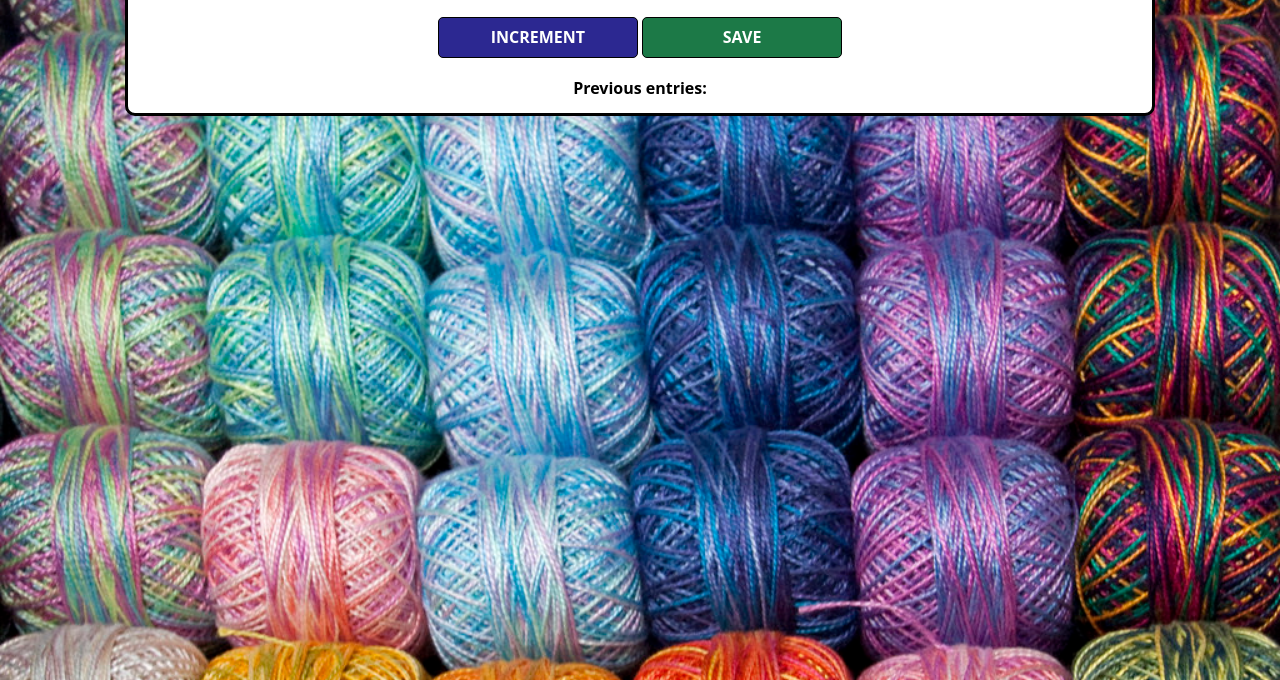
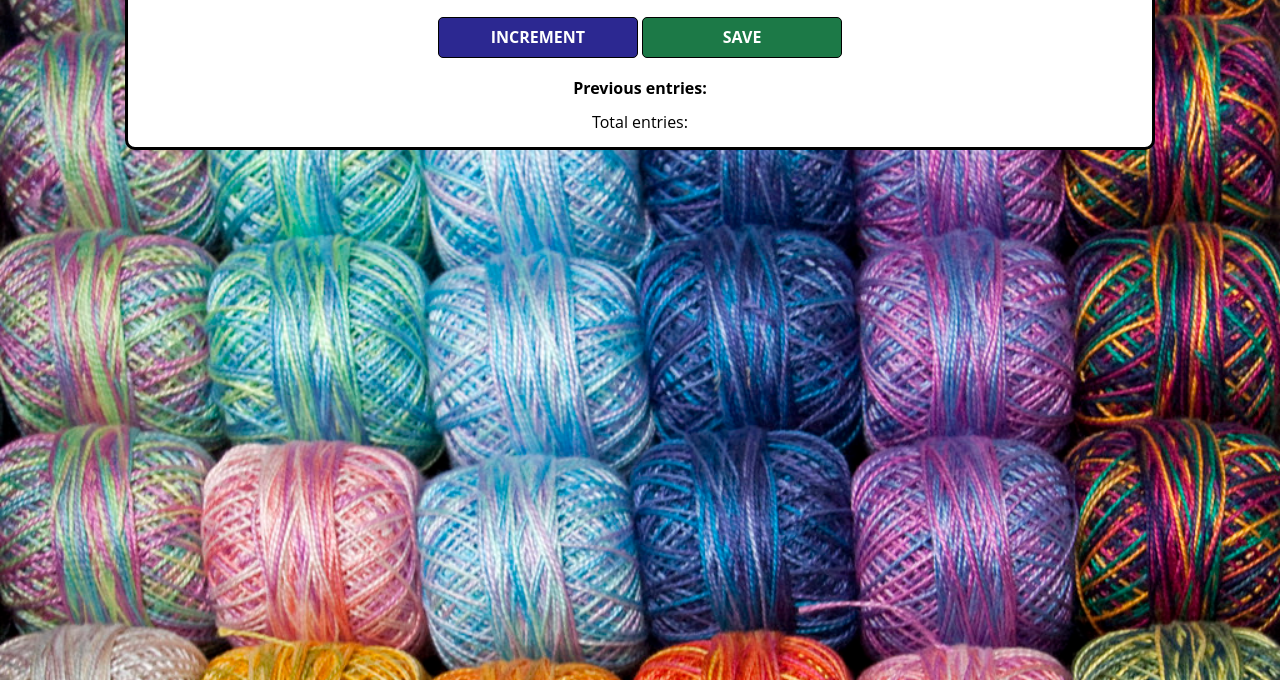
Before and after one commit to sharafath07/Counter-App, a plain HTML site: page index.html in a window 1280 px wide. Shown: the part 135-815 px from the top of the page. Drawn offline with nearby package versions, Linux system fonts and the light colour scheme.

Commit message:
Update index.html

```diff
--- a/index.html
+++ b/index.html
@@ -9,6 +9,7 @@
             <button id="increment-btn" onclick="increment()">INCREMENT</button>
             <button id="save-btn" onclick="save()">SAVE</button>
             <p id="save-el">Previous entries: </p>
+            <p id="total-el">Total entries: </p>
         </div>
         <script src="index.js">
             nnerText
```
